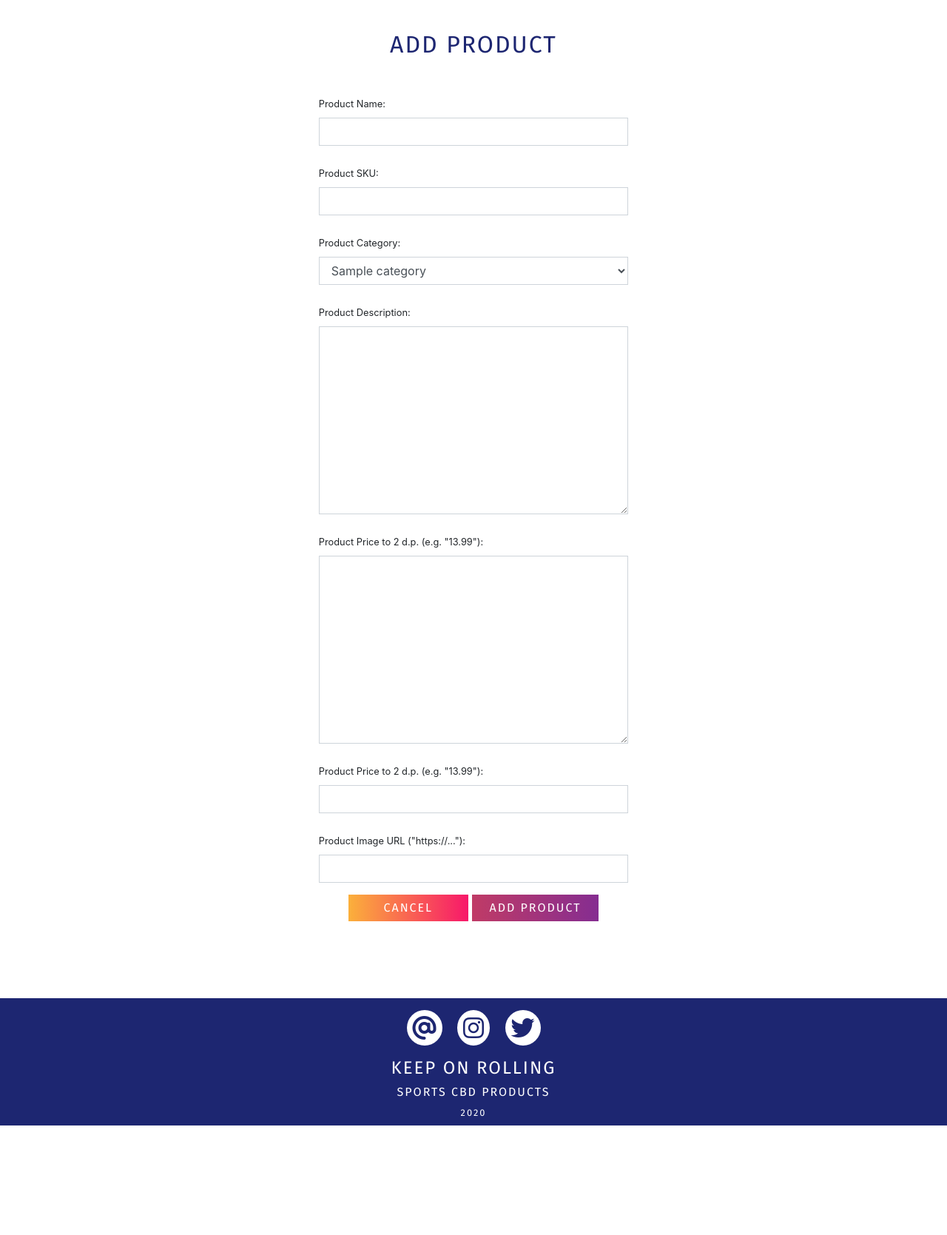
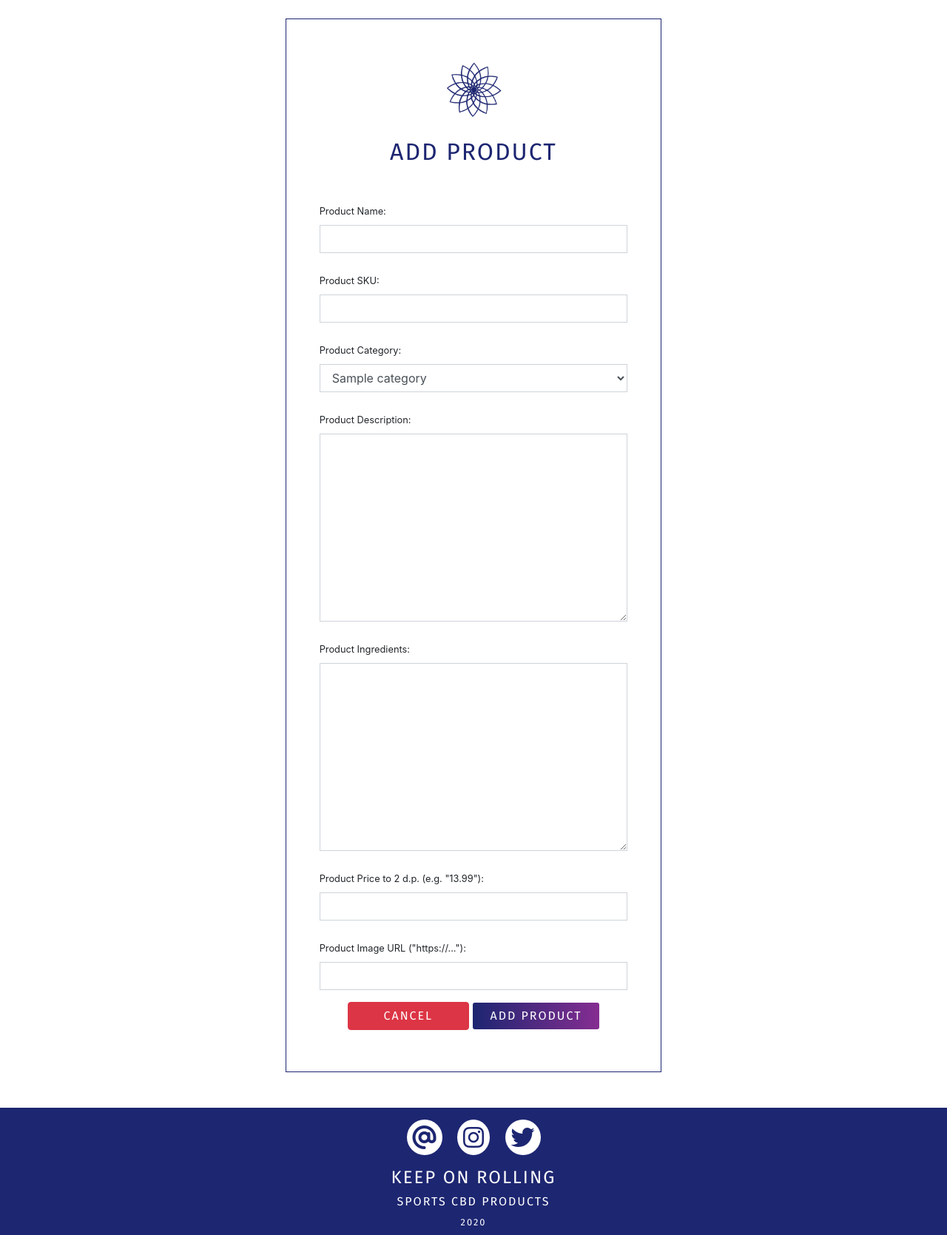
Before and after one commit to devmegan/korcbd, a Django app: page /products/add_product/ in a window 1280 px wide. Shown: the part 71-1740 px from the top of the page at 74% size. Before the commit the page ends 1592 px from the top, so only its background shows below. Run offline with Django 3.2, Linux system fonts and the light colour scheme; a user stored in the database is signed in; tables that the repository leaves empty hold one stand-in row (values such as "Sample post"); some libraries are stand-ins or nearby versions.

Commit message:
updating add/edit product templates and buttons

```diff
--- a/products/templates/products/add_product.html
+++ b/products/templates/products/add_product.html
@@ -6,9 +6,10 @@
     <!-- Profile Detail -->
     <div class="container pb-5">
         <div class="row">
-            <div class="col-10 offset-1 col-lg-8 offset-lg-2 col-xl-6 offset-xl-3 mt-5">
-            <div class="bg-white mx-3 py-5">
-                <h2 class="text-blue text-center uppercase mt-3 mb-5">Add Product</h2>
+            <div class="col-10 offset-1 col-lg-8 offset-lg-2  col-xl-6 offset-xl-3 mt-5">
+            <div class="bg-white mx-3 py-5 border-purple mt-5 text-center">
+                <img class="vh10 my-2" src="https://dd28f10f-e884-4a67-a583-4e937cf389a6.ws-eu01.gitpod.io/mini-browser/workspace/korcbd/media/KOR%20Logo%20%281%29.png" alt="">
+                <h2 class="text-blue uppercase mt-3 mb-5">Add Product</h2>
                 <div class="row">
                     <div class="col-10 offset-1">
                         <form class="text-center" method="POST" action="{% url 'add_product' %}" id="profile-update-form">
@@ -22,15 +23,15 @@
                         {{ form.category }}
                         <label for="description" class="mt-3 mb-0"><small>Product Description:</small></label>
                         {{ form.description}}
-                        <label for="ingredients" class="mt-3 mb-0"><small>Product Price to 2 d.p. (e.g. "13.99"):</small></label>
+                        <label for="ingredients" class="mt-3 mb-0"><small>Product Ingredients:</small></label>
                         {{ form.ingredients }}
                         <label for="price" class="mt-3 mb-0"><small>Product Price to 2 d.p. (e.g. "13.99"):</small></label>
                         {{ form.price }}
                         <label for="image_url" class="mt-3 mb-0"><small>Product Image URL ("https://..."):</small></label>
                         {{ form.image_url }}
                         </div>
-                            <a href="{% url 'products' %}" class="uppercase btn kor-btn-hover colour-cancel rounded-0 px-5 mb-2">Cancel</a>
-                            <button type="submit" class="uppercase btn kor-btn-hover colour-dark rounded-0 px-4 mb-2">Add Product</button>
+                            <a href="{% url 'products' %}" class="uppercase btn btn-danger px-5 mb-2">Cancel</a>
+                            <button type="submit" class="uppercase btn kor-btn-hover colour-darker px-4 mb-2">Add Product</button>
                         </form>
                     </div>
                 </div>
--- a/products/templates/products/product_detail.html
+++ b/products/templates/products/product_detail.html
@@ -84,6 +84,11 @@
                         <span class="icon"><i class="fas fa-chevron-left"></i></span>
                         <span class="text-uppercase">Keep Shopping</span>
                     </a>
+                    {% if request.user.is_superuser %}
+                <hr>
+                <a href="{% url 'edit_product' product.id %}" class="btn btn-sm btn-info ">Edit</a>
+                <a href="{% url 'delete_product' product.id %}" class="btn btn-sm btn-danger ">Delete</a>
+            {% endif %}
                     </div>
                 </div>
             </div>
--- a/products/templates/products/products.html
+++ b/products/templates/products/products.html
@@ -86,7 +86,7 @@
                         <a href="{% url 'product_detail' product.pk %}" class="btn btn-sm w-100 uppercase kor-btn-hover colour-darker py-2">View Product</a>
                         {% if request.user.is_superuser %}
                         <hr>
-                        <a href="{% url 'edit_product' product.id %}" class="btn btn-sm btn-warning ">Edit</a>
+                        <a href="{% url 'edit_product' product.id %}" class="btn btn-sm btn-info ">Edit</a>
                         <a href="{% url 'delete_product' product.id %}" class="btn btn-sm btn-danger ">Delete</a>
                         {% endif %}
                     </div>
```
Also changed, not shown: products/templates/products/edit_product.html (+5 -4 lines).
